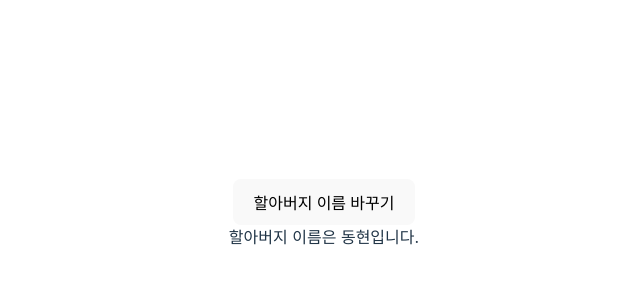
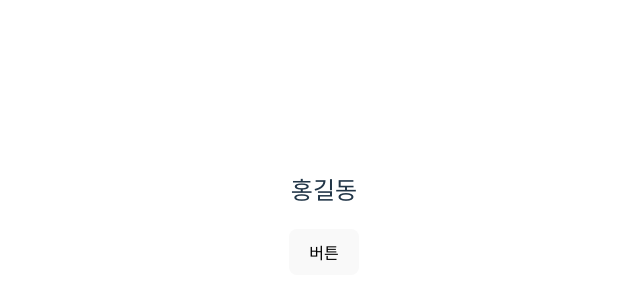
Before and after one commit to jee-in/react-project, a React (Vite) app in the folder react-project/: page / in a window 1280 px wide. Shown: the part 186-486 px from the top of the page, without its empty margins (316-956 px from the left). Built offline with nearby package versions, Linux system fonts and the light colour scheme.

Commit message:
feat: add useState responding to click events

```diff
--- a/react-project/src/App.jsx
+++ b/react-project/src/App.jsx
@@ -14,41 +14,24 @@ import reactLogo from './assets/react.svg'    // 이미지 파일
 import viteLogo from '/vite.svg'
 import './App.css'                            // CSS 파일
 
-function GrandParent() {
-  // 익숙한 코드
-  // const name = "동현";
+function App() {
+  /* <---- 컴포넌트 안 ----> */
 
-  /* state 관리를 위한 코드
-   *  * useState라는 함수=기능=훅을 이용하여 state를 만들기
-   *  * [] 빈 배열 생성, 첫 번째 자리에 state 이름, 두 번째 자리에 `set + state 이름`
-   *  * useState() 인자로는 초기값 initial state 전달
-  */
-  const [name, setName] = useState("동현");
-  return <Parent grandParentName={name} setName={setName} />
-}
+  // state 구현
+  const [name, setName] = useState("홍길동");
 
-function Parent(props) {
-  return <Child grandParentName={props.grandParentName} setName={props.setName} />;
-}
+  function onClickHandler() {
+    console.log("버튼 클릭");
+    setName("전우치");
+  }
 
-function Child(props) {
   return (
     <div>
-      <button onClick={()=> {
-        // setName을 통해서 바꾼 값은 어디에 저장되는 것이 아니기 때문에
-        // 단순히 화면에서만 바뀐 값으로 다시 렌더링된다.
-        props.setName("병찬");
-      }}>할아버지 이름 바꾸기
-      </button>
-      <div>할아버지 이름은 {props.grandParentName}입니다.</div>
+      <h2>{name}</h2>
+      <button onClick={onClickHandler}>버튼</button>
     </div>
   )
 }
 
-function App() {
-  /* <---- 컴포넌트 안 ----> */
-  return <GrandParent />
-}
-
 // 컴포넌트 밖: 내가 만든 컴포넌트를 밖으로 내보내기 = 렌더링
 export default App
```
